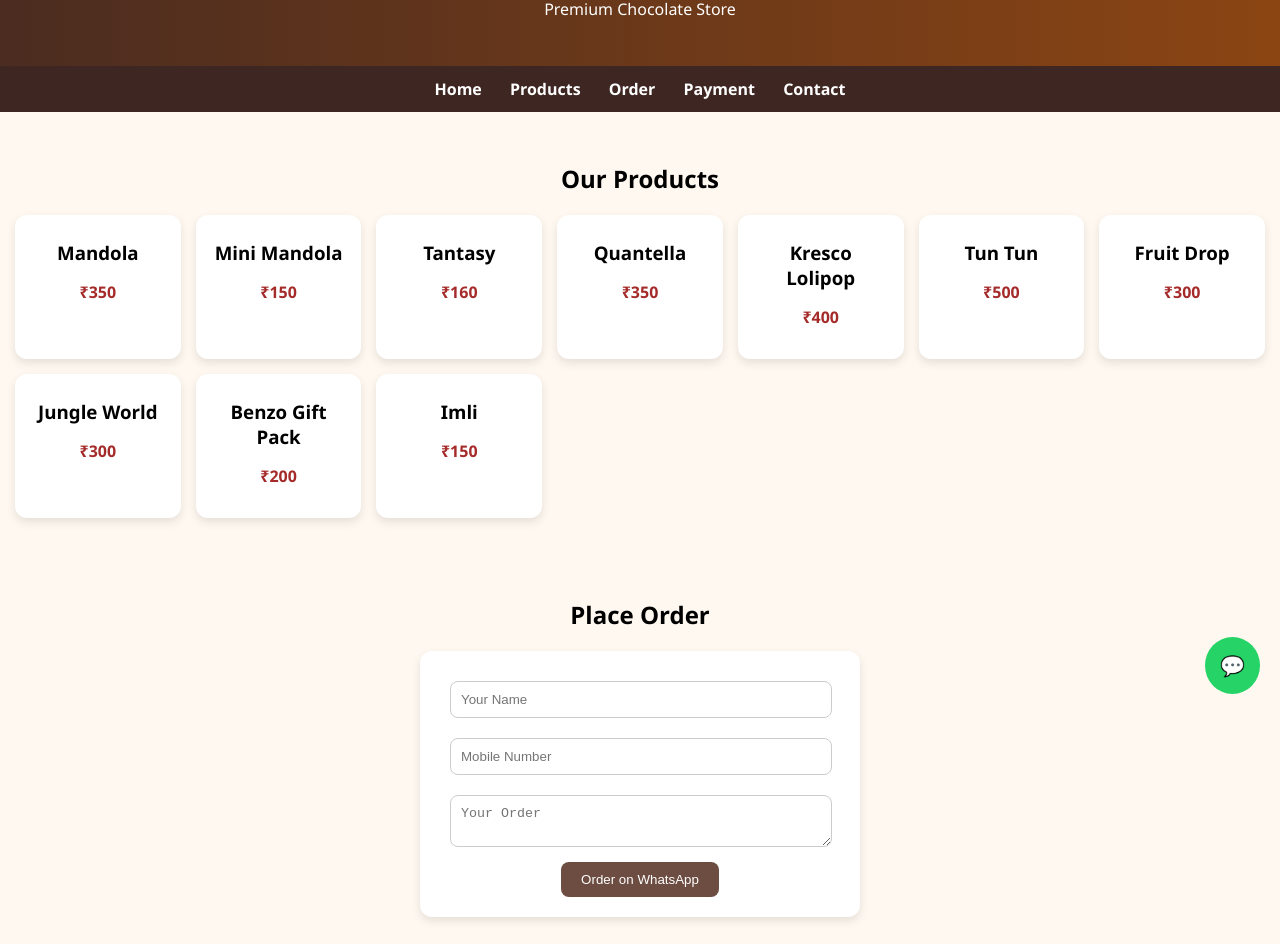
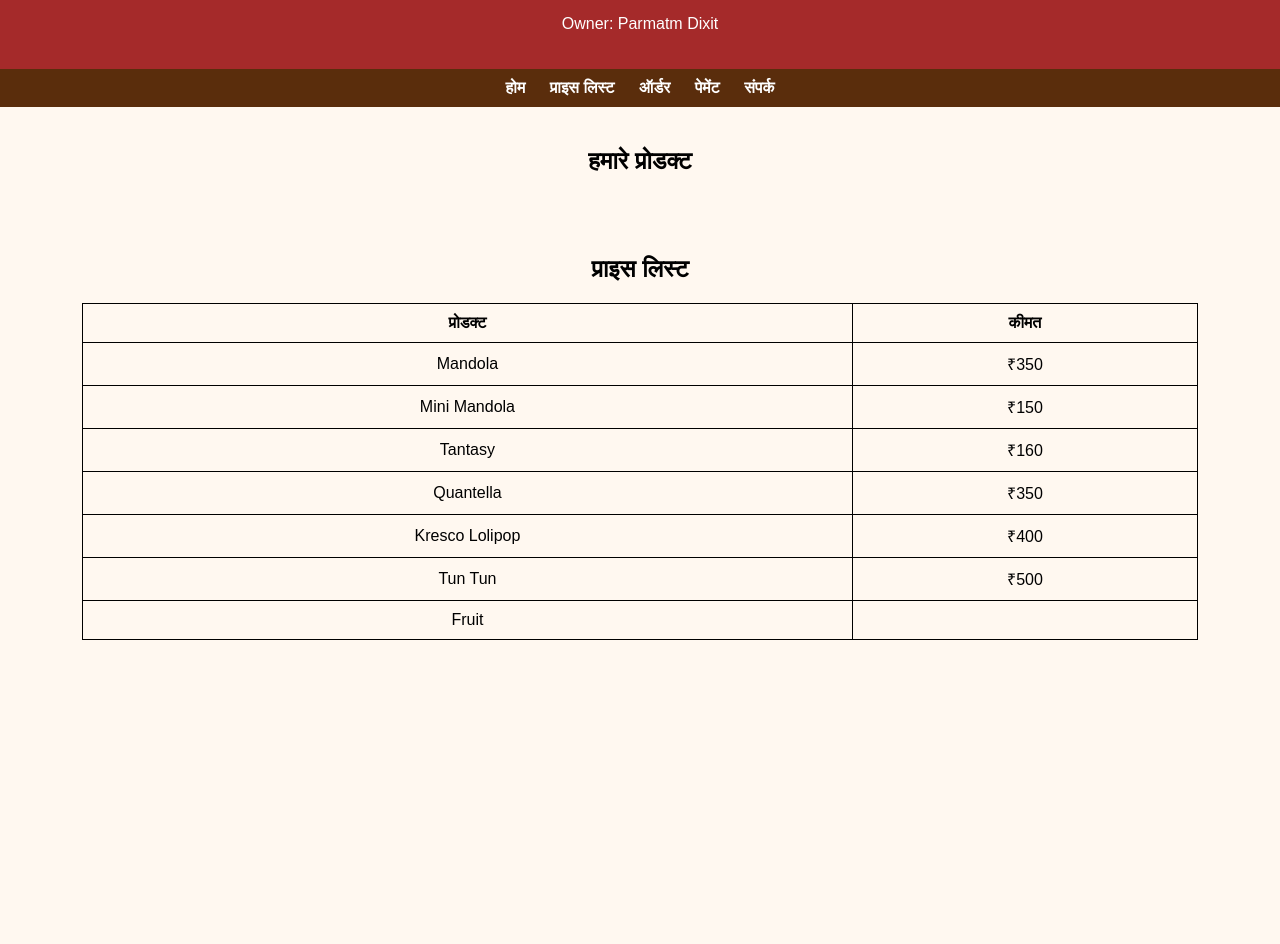
Before and after one commit to Parmatmadikshit/-, a plain HTML site: page index.html in a window 1280 px wide. Shown: the part 86-1030 px from the top of the page. After the commit the page ends 800 px from the top, so only its background shows below. Drawn offline with Linux system fonts and the light colour scheme.

Commit message:
Update index.html

```diff
--- a/index.html
+++ b/index.html
@@ -3,103 +3,79 @@
 <head>
     <title>श्री गणपति इंटरप्राइज</title>
     <meta charset="UTF-8">
-    <meta name="viewport" content="width=device-width, initial-scale=1">
-
     <style>
         body {
+            font-family: Arial;
             margin: 0;
-            font-family: 'Segoe UI', sans-serif;
             background: #fff8f0;
         }
 
         header {
-            background: linear-gradient(to right, #4b2c20, #8b4513);
+            background: brown;
             color: white;
             text-align: center;
-            padding: 30px;
-        }
-
-        header h1 {
-            margin: 0;
-            font-size: 28px;
+            padding: 20px;
         }
 
         nav {
-            background: #3e2723;
+            background: #5a2d0c;
             text-align: center;
-            padding: 12px;
+            padding: 10px;
         }
 
         nav a {
             color: white;
-            margin: 12px;
+            margin: 10px;
             text-decoration: none;
             font-weight: bold;
         }
 
         section {
-            padding: 30px 15px;
+            padding: 20px;
             text-align: center;
         }
 
-        .products {
-            display: grid;
-            grid-template-columns: repeat(auto-fit, minmax(150px, 1fr));
-            gap: 15px;
+        table {
+            margin: auto;
+            border-collapse: collapse;
+            width: 90%;
         }
 
-        .card {
-            background: white;
-            padding: 15px;
-            border-radius: 12px;
-            box-shadow: 0 4px 10px rgba(0,0,0,0.1);
+        table, th, td {
+            border: 1px solid black;
         }
 
-        .card h3 {
-            margin: 10px 0;
-        }
-
-        .price {
-            color: brown;
-            font-weight: bold;
+        th, td {
+            padding: 10px;
         }
 
         form {
             background: white;
             padding: 20px;
-            border-radius: 12px;
             max-width: 400px;
             margin: auto;
-            box-shadow: 0 4px 10px rgba(0,0,0,0.1);
+            border-radius: 10px;
         }
 
         input, textarea {
             width: 90%;
             padding: 10px;
             margin: 10px;
-            border-radius: 8px;
-            border: 1px solid #ccc;
         }
 
         button {
-            background: #6d4c41;
+            background: brown;
             color: white;
             padding: 10px 20px;
             border: none;
-            border-radius: 8px;
             cursor: pointer;
         }
 
-        .pay {
-            background: green;
-            margin-top: 10px;
-        }
-
         footer {
-            background: #3e2723;
+            background: brown;
             color: white;
+            padding: 10px;
             text-align: center;
-            padding: 15px;
         }
 
         .whatsapp {
@@ -110,8 +86,13 @@
             color: white;
             padding: 15px;
             border-radius: 50%;
+            text-decoration: none;
             font-size: 20px;
-            text-decoration: none;
+        }
+
+        .pay {
+            background: green;
+            margin-top: 10px;
         }
     </style>
 
@@ -121,11 +102,13 @@ function sendToWhatsApp() {
     var phone = document.getElementById("phone").value;
     var order = document.getElementById("order").value;
 
-    var msg = "नया ऑर्डर:%0Aनाम: " + name +
-              "%0Aमोबाइल: " + phone +
-              "%0Aऑर्डर: " + order;
+    var message = "नया ऑर्डर:%0Aनाम: " + name +
+                  "%0Aमोबाइल: " + phone +
+                  "%0Aऑर्डर: " + order;
 
-    window.open("https://wa.me/919919286769?text=" + msg, "_blank");
+    var url = "https://wa.me/919919286769?text=" + message;
+
+    window.open(url, "_blank");
 }
 </script>
 
@@ -135,67 +118,31 @@ function sendToWhatsApp() {
 
 <header>
     <h1>🍫 श्री गणपति इंटरप्राइज</h1>
-    <p>Premium Chocolate Store</p>
+    <p>Owner: Parmatm Dixit</p>
 </header>
 
 <nav>
-    <a href="#">Home</a>
-    <a href="#products">Products</a>
-    <a href="#order">Order</a>
-    <a href="#payment">Payment</a>
-    <a href="#contact">Contact</a>
+    <a href="#">होम</a>
+    <a href="#price">प्राइस लिस्ट</a>
+    <a href="#order">ऑर्डर</a>
+    <a href="#payment">पेमेंट</a>
+    <a href="#contact">संपर्क</a>
 </nav>
 
 <section>
-    <h2>Our Products</h2>
-
-    <div class="products">
-
-        <div class="card"><h3>Mandola</h3><p class="price">₹350</p></div>
-        <div class="card"><h3>Mini Mandola</h3><p class="price">₹150</p></div>
-        <div class="card"><h3>Tantasy</h3><p class="price">₹160</p></div>
-        <div class="card"><h3>Quantella</h3><p class="price">₹350</p></div>
-        <div class="card"><h3>Kresco Lolipop</h3><p class="price">₹400</p></div>
-        <div class="card"><h3>Tun Tun</h3><p class="price">₹500</p></div>
-        <div class="card"><h3>Fruit Drop</h3><p class="price">₹300</p></div>
-        <div class="card"><h3>Jungle World</h3><p class="price">₹300</p></div>
-        <div class="card"><h3>Benzo Gift Pack</h3><p class="price">₹200</p></div>
-        <div class="card"><h3>Imli</h3><p class="price">₹150</p></div>
-
-    </div>
+    <h2>हमारे प्रोडक्ट</h2>
 </section>
 
-<section id="order">
-    <h2>Place Order</h2>
+<!-- PRICE LIST -->
+<section id="price">
+    <h2>प्राइस लिस्ट</h2>
 
-    <form onsubmit="sendToWhatsApp(); return false;">
-        <input type="text" id="name" placeholder="Your Name" required>
-        <input type="tel" id="phone" placeholder="Mobile Number" required>
-        <textarea id="order" placeholder="Your Order" required></textarea>
-        <button type="submit">Order on WhatsApp</button>
-    </form>
-</section>
-
-<section id="payment">
-    <h2>Online Payment</h2>
-    <p>Pay using UPI</p>
-
-    <a href="upi://pay?pa=yourupi@upi&pn=Ganpati&cu=INR">
-        <button class="pay">Pay Now</button>
-    </a>
-</section>
-
-<section id="contact">
-    <h2>Contact</h2>
-    <p>📞 9919286769</p>
-    <p>Owner: Parmatm Dixit</p>
-</section>
-
-<footer>
-    <p>© 2026 श्री गणपति इंटरप्राइज</p>
-</footer>
-
-<a class="whatsapp" href="https://wa.me/919919286769">💬</a>
-
-</body>
-</html>
+    <table>
+        <tr><th>प्रोडक्ट</th><th>कीमत</th></tr>
+        <tr><td>Mandola</td><td>₹350</td></tr>
+        <tr><td>Mini Mandola</td><td>₹150</td></tr>
+        <tr><td>Tantasy</td><td>₹160</td></tr>
+        <tr><td>Quantella</td><td>₹350</td></tr>
+        <tr><td>Kresco Lolipop</td><td>₹400</td></tr>
+        <tr><td>Tun Tun</td><td>₹500</td></tr>
+        <tr><td>Fruit
```
